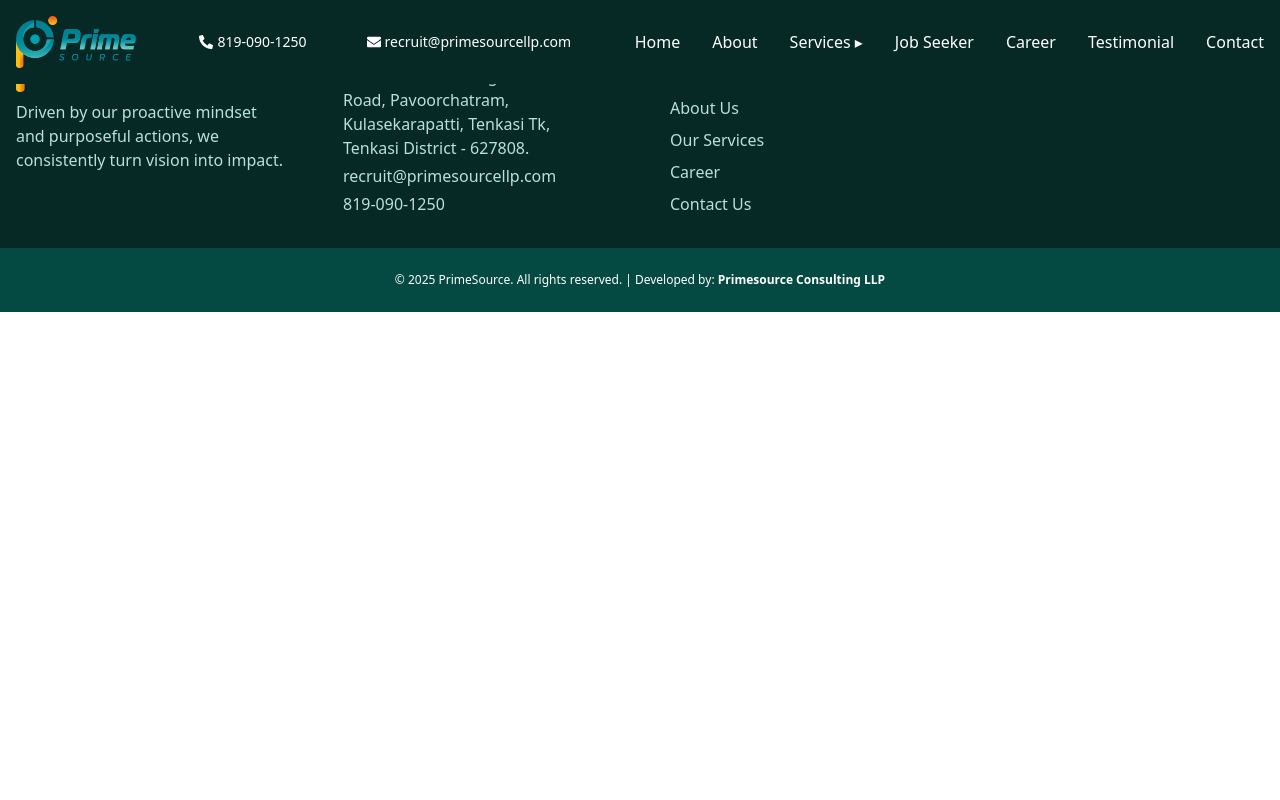
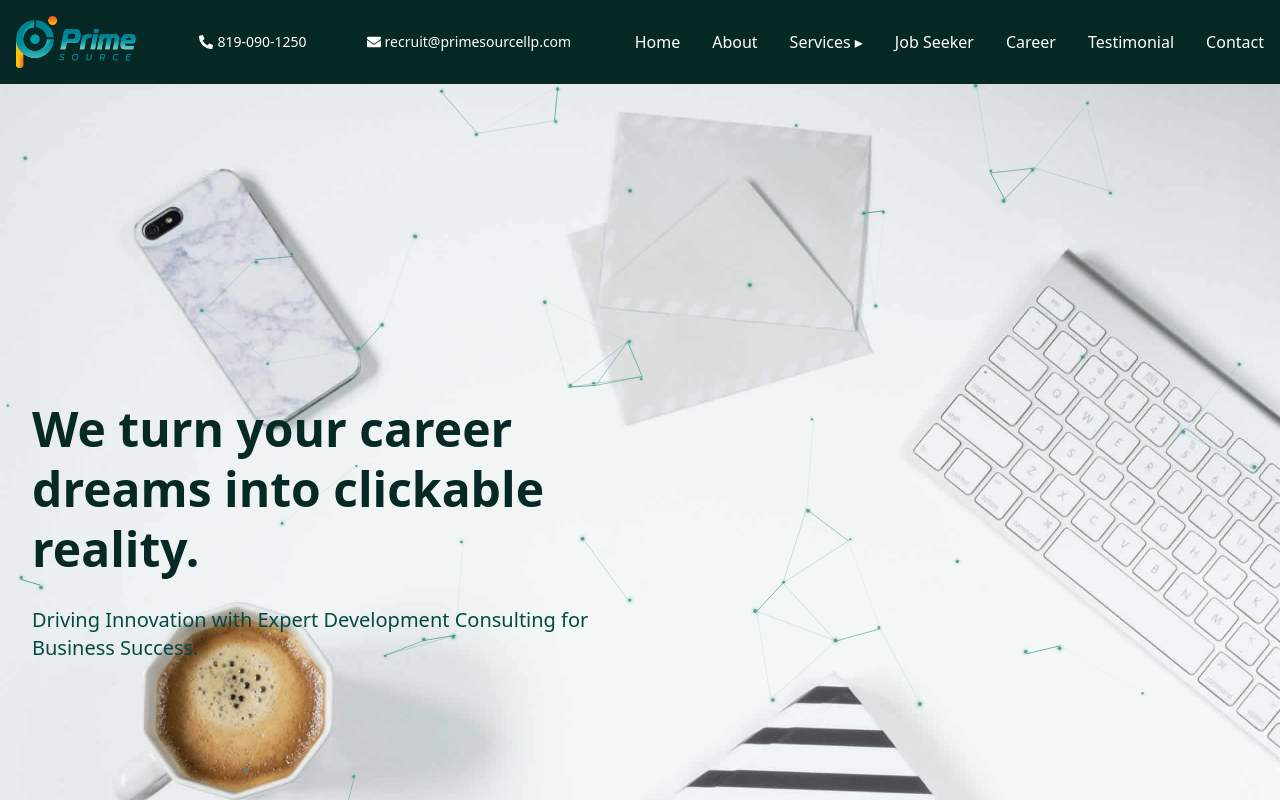
Before and after one commit to primesourcellp/PrimeSource, a React (Vite) app: page / in a window 1280 px wide. Shown: the top 800 px of the page. Built offline with nearby package versions, Linux system fonts and the light colour scheme.

Commit message:
Update App.jsx

```diff
--- a/src/App.jsx
+++ b/src/App.jsx
@@ -1,8 +1,4 @@
-// import { Route, BrowserRouter as Router, Routes } from 'react-router-dom';
-// import { Route, Routes, HashRouter as Router } from 'react-router-dom';
 import { HashRouter as Router, Routes, Route } from 'react-router-dom';
-
-
 import About from './component/About/About.jsx';
 import Career from './component/Career/Career.jsx';
 import Contact from './component/Contact_us/Contact.jsx';
@@ -25,7 +21,7 @@ export default function App() {
     <Router>
       <Navbar />
       <Routes>
-        {/* <Route path="/" element={<Home />} /> */}
+        <Route path="/" element={<Home />} />
         <Route path="/Home" element={<Home />} />
         <Route path="/About" element={<About />} />
         <Route path="/Services" element={<Services />} />
```
